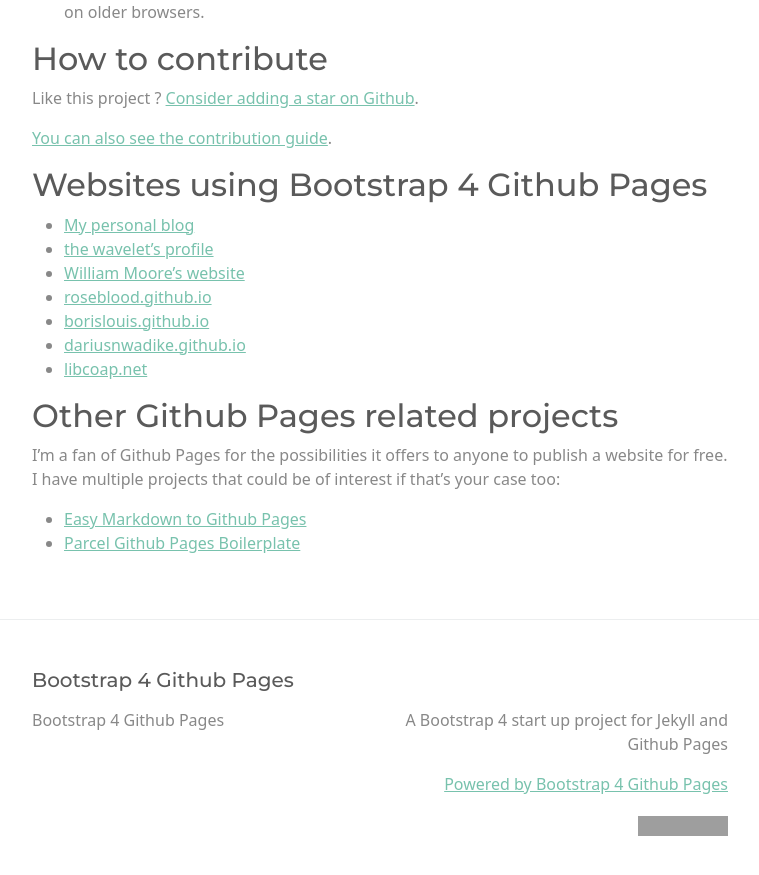
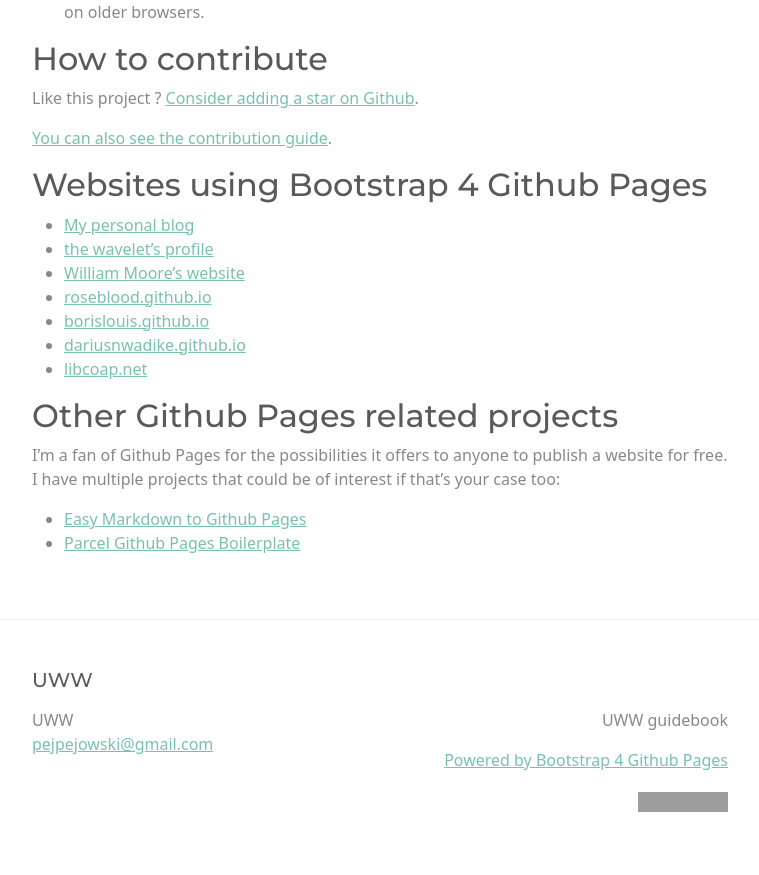
Before and after one commit to pejpejowski/pejpejowski.github.io, a Jekyll site: the page built from index.md, in a window 1280 px wide and 900 px high, scrolled down 2544 px. Shown: the top 875 px of the window, without its empty margins (260-1019 px from the left). Built offline with Jekyll 4.4.1, drawn with Linux system fonts in a browser that asks for light colours; some of the changed text lies outside the part shown; grey boxes are pictures that could not be loaded.

Commit message:
Update _config.yml

```diff
--- a/_config.yml
+++ b/_config.yml
@@ -13,16 +13,16 @@
 # you will see them accessed via {{ site.title }}, {{ site.email }}, and so on.
 # You can create any custom variable you would like, and they will be accessible
 # in the templates via {{ site.myvariable }}.
-title: Bootstrap 4 Github Pages
-email: ""
+title: UWW
+email: "pejpejowski@gmail.com"
 description: >- # this means to ignore newlines until "baseurl:"
-  A Bootstrap 4 start up project for Jekyll and Github Pages
+  UWW guidebook
 #baseurl: "" # the subpath of your site, e.g. /blog
 #url: "" # the base hostname & protocol for your site, e.g. http://example.com
 #twitter_username: jekyllrb
-#github_username:  jekyll
+github_username:  pejpejowski
 
-repository: "nicolas-van/bootstrap-4-github-pages"
+repository: "pejpejowski/pejpejowski.github.io"
 
 # Build settings
 plugins:
```
